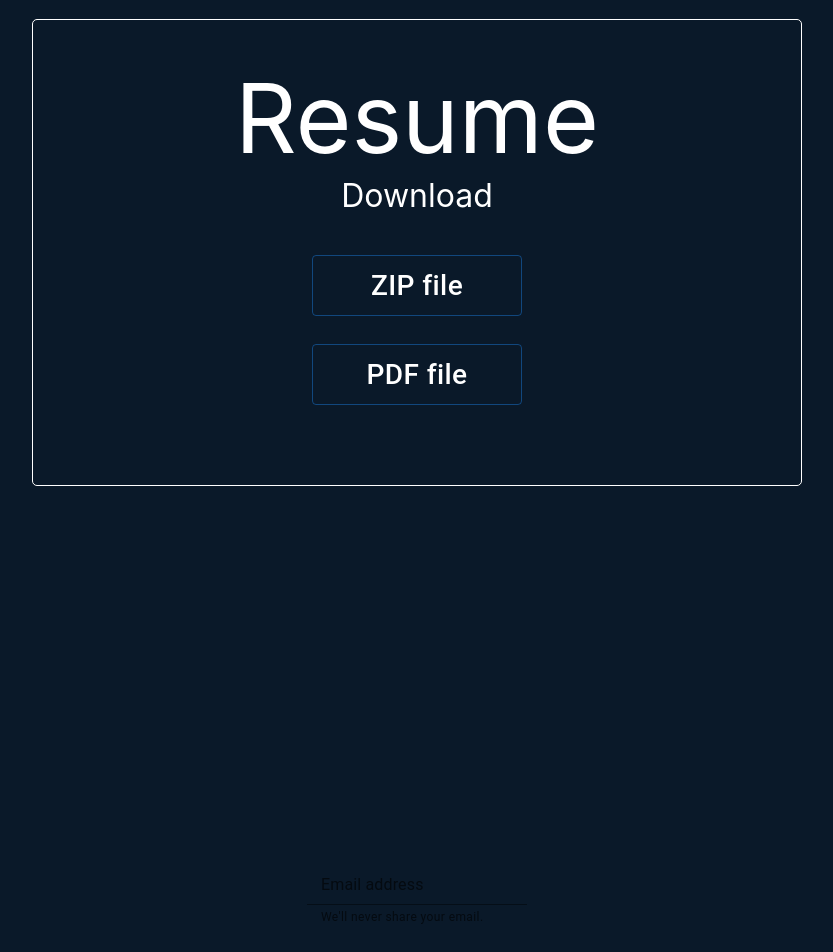
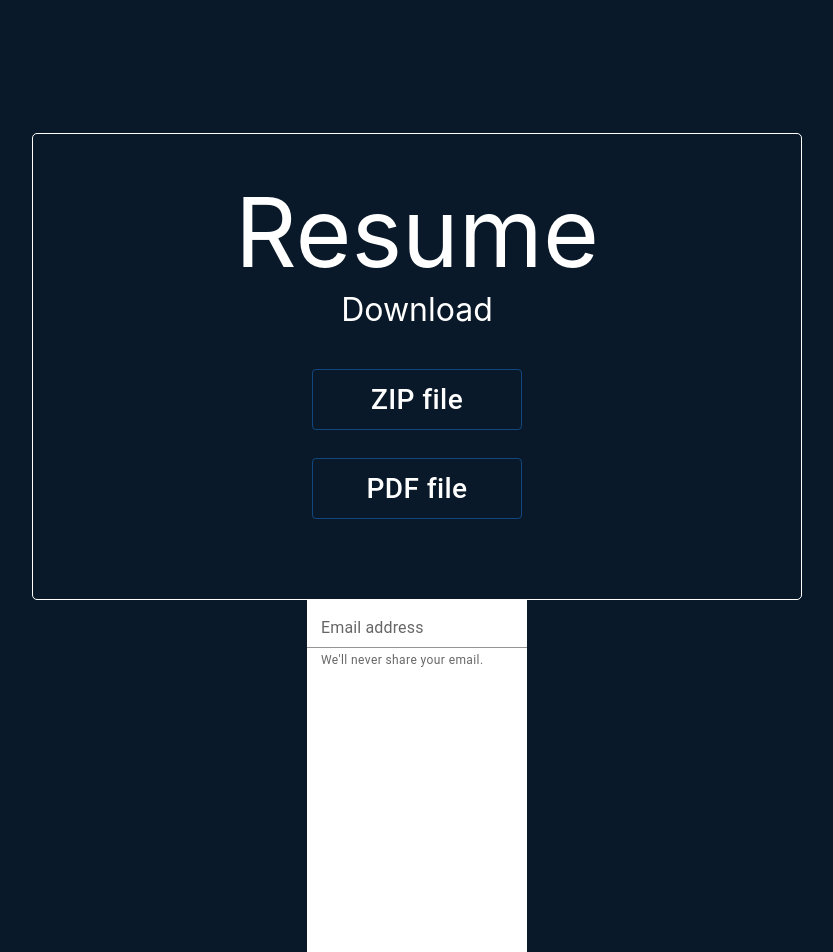
Before and after one commit to mark-p7/markdeguzman, a React (Create React App) app: page / in a window 1280 px wide. Shown: the part 1820-2772 px from the top of the page, without its empty margins (223-1056 px from the left). Built offline with nearby package versions, Linux system fonts and the light colour scheme; no server answers.

Commit message:
new label contact page

```diff
--- /dev/null
+++ b/src/pages/Contactpage/Contactpage.js
@@ -0,0 +1,19 @@
+import { ThemeProvider, Typography, Box, Button, FormControl, InputLabel, Input, FormHelperText } from "@mui/material";
+
+const label = (props) => <Typography variant="subTitle">{props.label}</Typography>
+
+export default function Contactpage() {
+    return (
+        <>
+            <div id="Contact">
+                <Box sx={{ backgroundColor: 'white', width: '100%', height: '30em' }}>
+                <FormControl>
+                    <InputLabel htmlFor="my-input">Email address</InputLabel>
+                    <Input id="my-input" aria-describedby="my-helper-text" />
+                    <FormHelperText id="my-helper-text">We'll never share your email.</FormHelperText>
+                </FormControl>
+                </Box>
+            </div>
+        </>
+    )
+}
--- a/src/pages/Homepage/Homepage.js
+++ b/src/pages/Homepage/Homepage.js
@@ -5,6 +5,7 @@ import axios from "axios";
 import Aboutpage from "../Aboutpage/Aboutpage";
 import Theme from "../Theme";
 import Resumepage from "../Resumepage/Resumepage";
+import Contactpage from "../Contactpage/Contactpage";
 
 function setQuote() {
     var quote = document.getElementById('quote');
@@ -34,7 +35,7 @@ function Homepage() {
         <>
             <Heading background={true} />
             <ThemeProvider theme={Theme}>
-                <Box sx={{ display: 'grid', width: '100%', textAlign: 'center', gridTemplateRows: '110vh auto 60vh 100vh 100vh', height: '100%', justifyItems: 'center', alignItems: 'center' }}>
+                <Box sx={{ display: 'grid', width: '100%', textAlign: 'center', gridTemplateRows: '110vh auto auto auto 100vh', height: '100%', justifyItems: 'center', alignItems: 'center' }}>
                     <div style={{ height: '100%', display: 'inline-flex' }}>
                         <div style={{ margin: 'auto', marginTop: '15em' }}>
                             <Typography variant="name">MARK DE GUZMAN</Typography>
@@ -44,18 +45,16 @@ function Homepage() {
                             <Typography id="author" className="author" variant="quote"></Typography>
                         </div>
                     </div>
+
                     < Aboutpage />
-                    <div id='resume' style={{ width: '80%', display: 'grid', alignItems: 'center', margin: 'auto' }}>
-                        <Resumepage />
+
+                    <div id='resume' style={{ width: '80%', paddingTop: '15vh' }}>
+                        <div style={{ display: 'grid', alignItems: 'center', margin: 'auto' }}>
+                            <Resumepage />
+                        </div>
                     </div>
 
-                    <div id="Contact">
-                        <FormControl>
-                            <InputLabel htmlFor="my-input">Email address</InputLabel>
-                            <Input id="my-input" aria-describedby="my-helper-text" />
-                            <FormHelperText id="my-helper-text">We'll never share your email.</FormHelperText>
-                        </FormControl>
-                    </div>
+                    <Contactpage />
                 </Box>
             </ThemeProvider>
         </>
```
Also changed, not shown: 1 other file (tests, documents, lock files or other folders).
